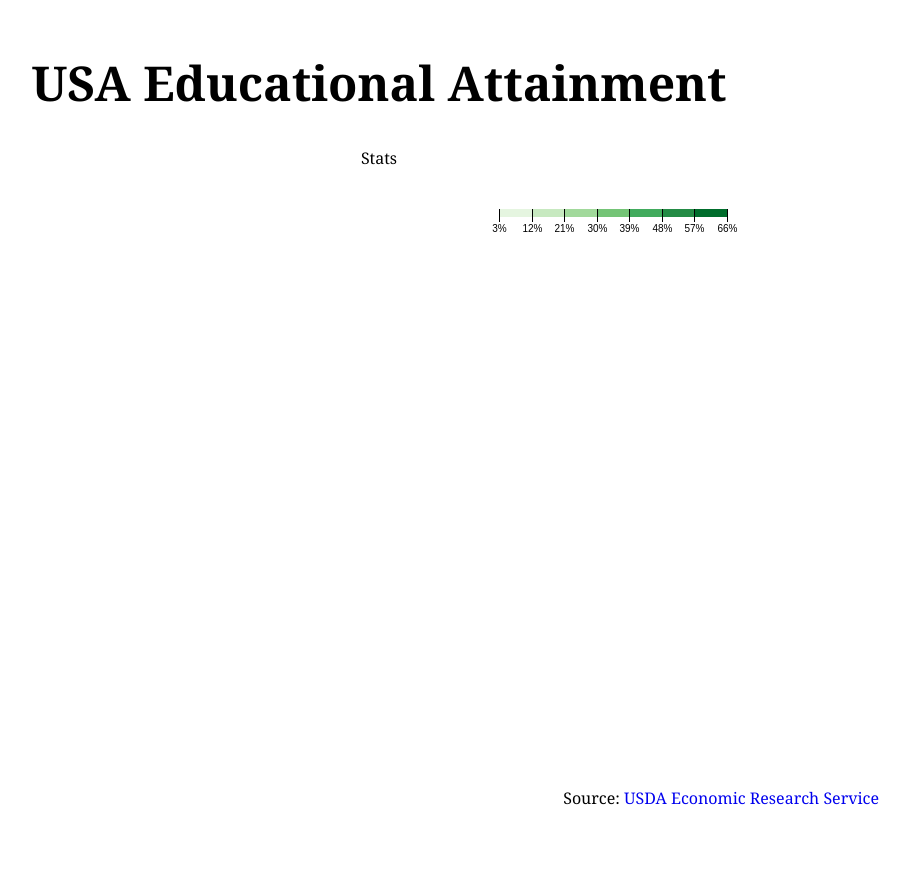
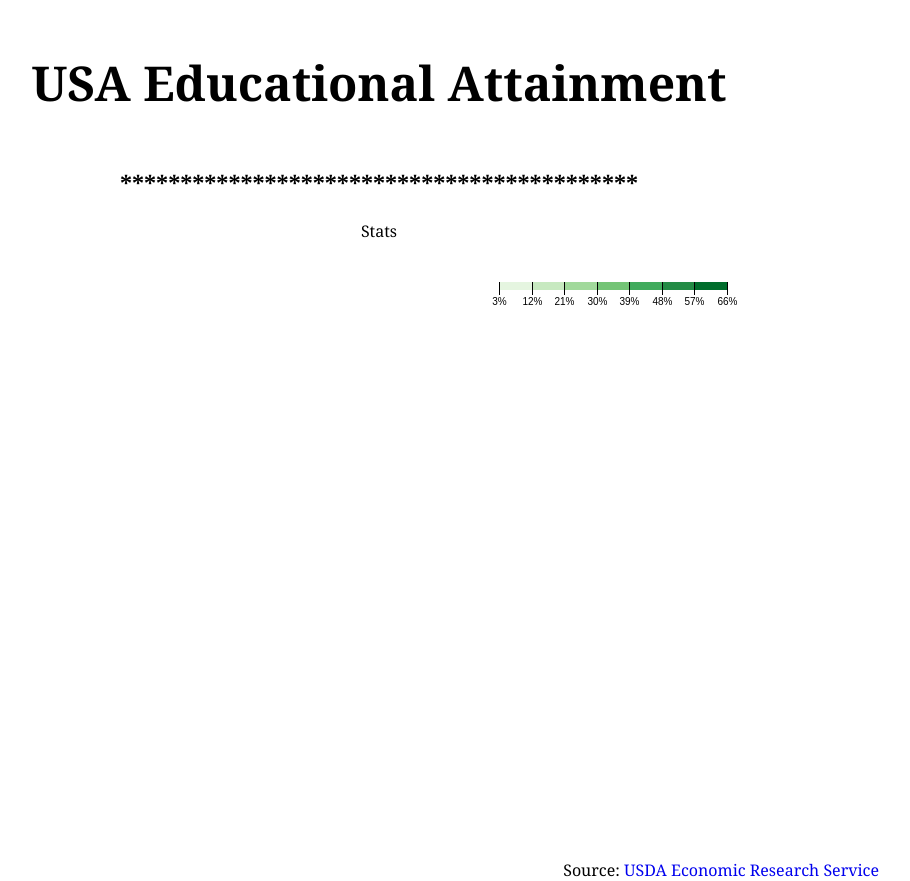
Before and after one commit to Gadrawingz/choropleth-map-d3, a plain HTML site: page index.htm in a window 1280 px wide. Shown: the whole page, without its empty margins (261-1171 px from the left). Before the commit the page ends 809 px from the top, so only its background shows below. Drawn offline with nearby package versions, Linux system fonts and the light colour scheme; no server answers.

Commit message:
Commit @sample

```diff
--- a/index.htm
+++ b/index.htm
@@ -10,6 +10,7 @@
   <body>
     <div id="main">
       <h1 id="title">USA Educational Attainment</h1>
+      <h2>*******************************************</h2>
       <div id="description">
         Stats
       </div>
```
